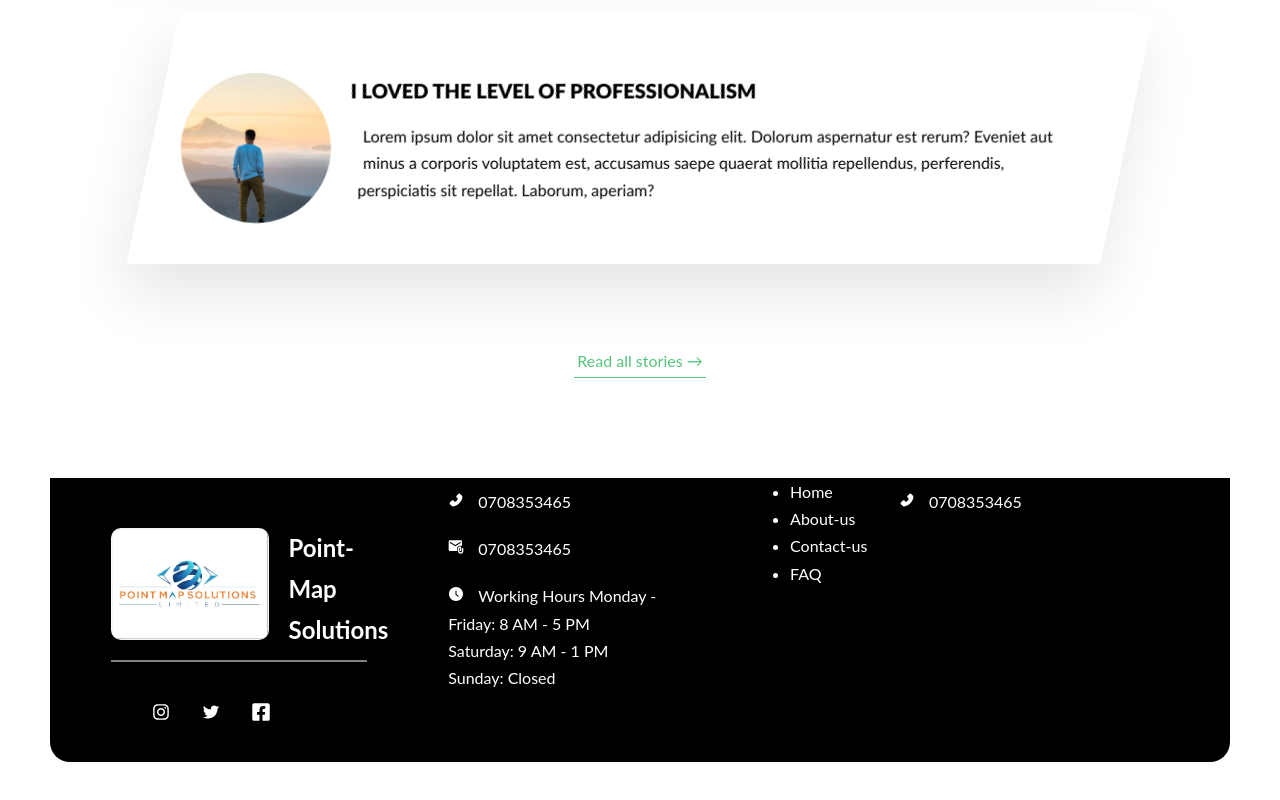
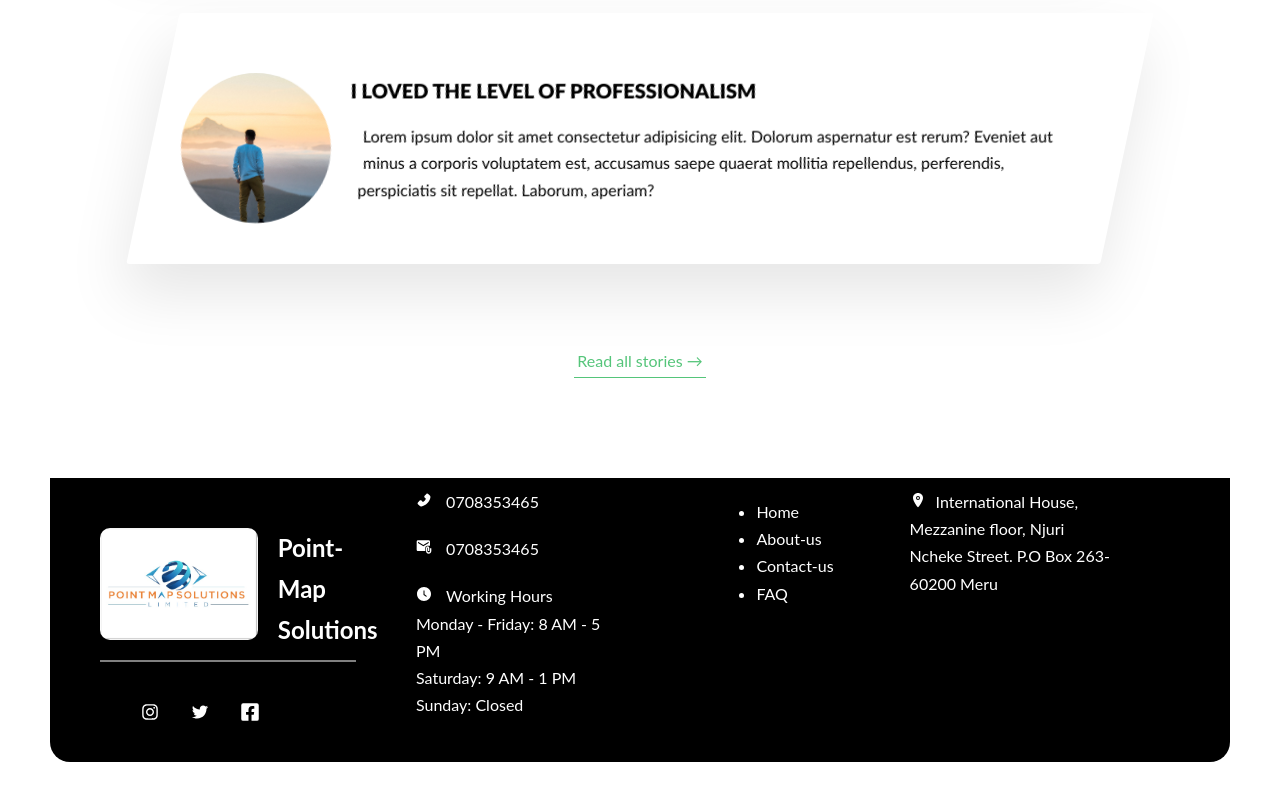
Before and after one commit to Alexkimathi/survey, a React (Create React App) app: page / in a window 1280 px wide. Shown: the part 3015-3815 px from the top of the page. Built offline with nearby package versions, Linux system fonts and the light colour scheme.

Commit message:
footer section

```diff
--- a/src/components/footer/footer.js
+++ b/src/components/footer/footer.js
@@ -5,10 +5,11 @@ import data from "./data";
 import { AiFillPhone } from "react-icons/ai";
 import { MdAttachEmail } from "react-icons/md";
 import { AiFillClockCircle } from "react-icons/ai";
-import {IoLocation} from ""
+import { IoLocation } from "react-icons/io5";
 
-function Footer() {
+function footer() {
   return (
+    <div>
       <div className="footer">
         <div className="left__side">
           <div className="logo">
@@ -41,14 +42,16 @@ function Footer() {
             <a>
               <AiFillClockCircle />{" "}
               <span>
-              Working Hours Monday - Friday: 8 AM - 5 PM Saturday: 9 AM - 1 PM
-              Sunday: Closed{" "}
-            </span>{" "}
+                Working Hours
+                <p>Monday - Friday: 8 AM - 5 PM</p>
+                <p> Saturday: 9 AM - 1 PM</p>
+                <p>Sunday: Closed</p>
+              </span>
             </a>
           </div>
         </div>
 
-      <div>
+        <div className="footer__links">
           <ul>
             <li>Home</li>
             <li>About-us</li>
@@ -57,19 +60,22 @@ function Footer() {
           </ul>
         </div>
 
-
+        <hr className="line" />
 
         <div>
           <div className="footer__socials">
             <a>
-            <AiFillPhone /> <span>0708353465</span>{" "}
+              <IoLocation />
+              <span>
+                International House, Mezzanine floor, Njuri Ncheke Street. P.O
+                Box 263-60200 Meru
+              </span>
             </a>
-
           </div>
         </div>
-
+      </div>
     </div>
   );
 }
 
-export default Footer;
+export default footer;
```
Lines whose indentation alone changed are shown as unchanged.
